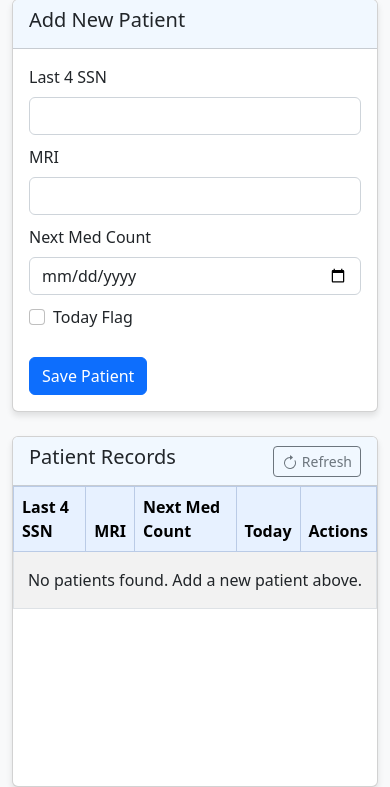
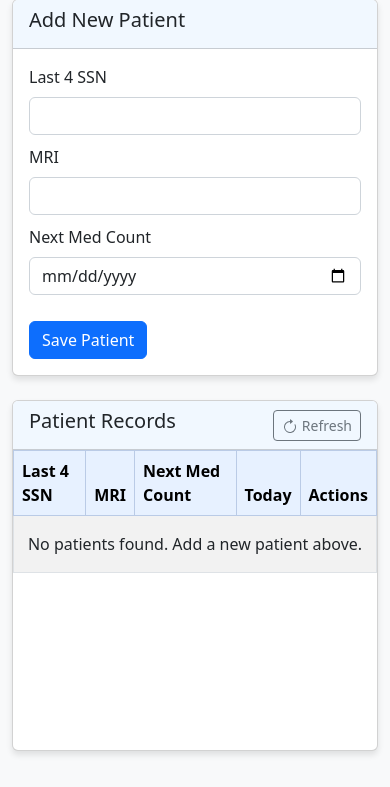
Before and after one commit to chai-dev682/cedar-recovery, a FastAPI app: page / in a window 390 px wide. Shown: the part 82-869 px from the top of the page. After the commit the page ends 837 px from the top, so only its background shows below. Run offline with FastAPI, Linux system fonts and the light colour scheme; data that the repository does not hold is empty.

Commit message:
fix: auto med count check

```diff
--- a/api/crud.py
+++ b/api/crud.py
@@ -17,8 +17,7 @@
     db_patient = models.Patient(
         ssn_last4=patient.ssn_last4,
         mri=patient.mri,
-        next_med_count=patient.next_med_count,
-        today_flag=patient.today_flag
+        next_med_count=patient.next_med_count
     )
     db.add(db_patient)
     db.commit()
--- a/api/models.py
+++ b/api/models.py
@@ -1,7 +1,6 @@
-from sqlalchemy import Column, Integer, String, Boolean, Date, create_engine
+from sqlalchemy import Column, Integer, String, Date, create_engine
 from sqlalchemy.ext.declarative import declarative_base
 from sqlalchemy.orm import sessionmaker
-from datetime import date
 
 Base = declarative_base()
 
@@ -12,7 +11,6 @@
     ssn_last4 = Column(String, unique=True, index=True)
     mri = Column(String, unique=True, index=True)
     next_med_count = Column(Date)
-    today_flag = Column(Boolean, default=False)
 
 # Create SQLite database
 SQLALCHEMY_DATABASE_URL = "sqlite:///./cedar_patients.db"
--- a/requirements.txt
+++ b/requirements.txt
@@ -4,3 +4,4 @@
 pydantic
 jinja2
 python-multipart
+pytz
--- a/static/script.js
+++ b/static/script.js
@@ -27,8 +27,7 @@
         const patientData = {
             ssn_last4: document.getElementById('ssn').value,
             mri: document.getElementById('mri').value,
-            next_med_count: document.getElementById('medCount').value,
-            today_flag: document.getElementById('todayFlag').checked
+            next_med_count: document.getElementById('medCount').value
         };
 
         createPatient(patientData);
@@ -47,8 +46,7 @@
         const patientData = {
             ssn_last4: document.getElementById('editSsn').value,
             mri: document.getElementById('editMri').value,
-            next_med_count: document.getElementById('editMedCount').value,
-            today_flag: document.getElementById('editTodayFlag').checked
+            next_med_count: document.getElementById('editMedCount').value
         };
 
         updatePatient(currentPatientId, patientData);
@@ -160,7 +158,7 @@
         }
 
         patients.forEach(patient => {
-            const medCountDate = new Date(patient.next_med_count).toLocaleDateString();
+            const medCountDate = new Date(patient.next_med_count).toISOString().split('T')[0];
             const row = document.createElement('tr');
 
             row.innerHTML = `
@@ -217,8 +215,6 @@
             const formattedDate = date.toISOString().split('T')[0];
             document.getElementById('editMedCount').value = formattedDate;
 
-            document.getElementById('editTodayFlag').checked = patient.today_flag;
-
             currentPatientId = patient.id;
             editModal.show();
         }
--- a/templates/index.html
+++ b/templates/index.html
@@ -25,17 +25,11 @@
                         </div>
                         <div class="col-md-3">
                             <label for="mri" class="form-label">MRI</label>
-                            <input type="text" class="form-control" id="mri" maxlength="4" pattern="[0-9]{4}" required>
+                            <input type="text" class="form-control" id="mri" minlength="2" maxlength="6" pattern="[0-9]{2,6}" required>
                         </div>
                         <div class="col-md-3">
                             <label for="medCount" class="form-label">Next Med Count</label>
                             <input type="date" class="form-control" id="medCount" required>
-                        </div>
-                        <div class="col-md-3 d-flex align-items-end">
-                            <div class="form-check">
-                                <input class="form-check-input" type="checkbox" id="todayFlag">
-                                <label class="form-check-label" for="todayFlag">Today Flag</label>
-                            </div>
                         </div>
                     </div>
                     <button type="submit" class="btn btn-primary">Save Patient</button>
@@ -92,15 +86,11 @@
                         </div>
                         <div class="mb-3">
                             <label for="editMri" class="form-label">MRI</label>
-                            <input type="text" class="form-control" id="editMri" required>
+                            <input type="text" class="form-control" id="editMri" minlength="2" maxlength="6" pattern="[0-9]{2,6}" required>
                         </div>
                         <div class="mb-3">
                             <label for="editMedCount" class="form-label">Next Med Count</label>
                             <input type="date" class="form-control" id="editMedCount" required>
-                        </div>
-                        <div class="mb-3 form-check">
-                            <input type="checkbox" class="form-check-input" id="editTodayFlag">
-                            <label class="form-check-label" for="editTodayFlag">Today Flag</label>
                         </div>
                     </form>
                 </div>
```
Also changed, not shown: api/routes.py (+25 -7 lines), api/schemas.py (+4 -3 lines).
